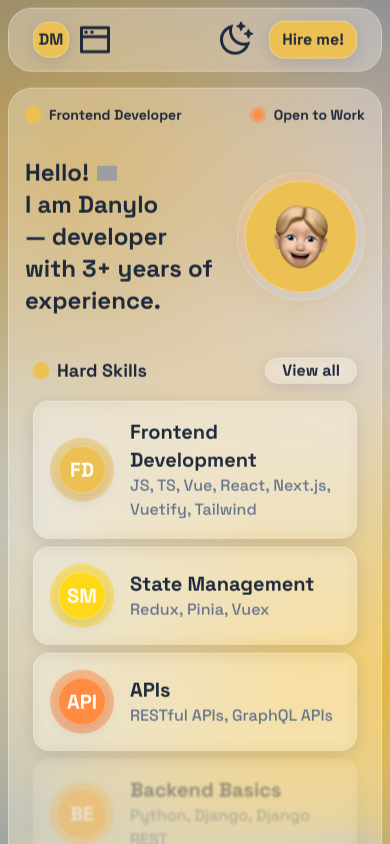
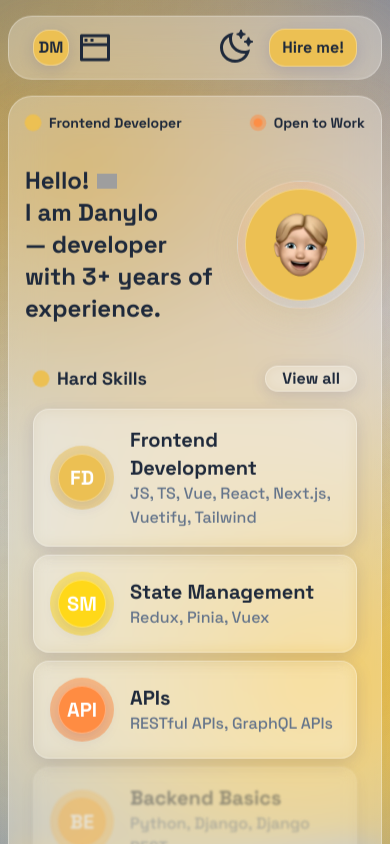
Before and after one commit to danylo-morhun/portfolio, a Next.js app: page / in a window 390 px wide. Shown: the top 844 px of the page. Built offline with nearby package versions, Linux system fonts and the light colour scheme; no server answers; grey boxes are pictures that could not be loaded.

Commit message:
fix: header top margin on mobile

```diff
--- a/src/app/page.tsx
+++ b/src/app/page.tsx
@@ -14,7 +14,7 @@ import { FADE_IN_ANIMATION, SLIDE_UP_ANIMATION } from '@/app/lib/constants';
 export default function HomePage() {
   return (
     <motion.div
-      className="p-2 sm:p-4 w-full max-w-[600px] mx-auto relative z-10"
+      className="pt-4 px-2 pb-2 sm:p-4 w-full max-w-[600px] mx-auto relative z-10"
       variants={FADE_IN_ANIMATION}
       initial="hidden"
       animate="visible"
```
